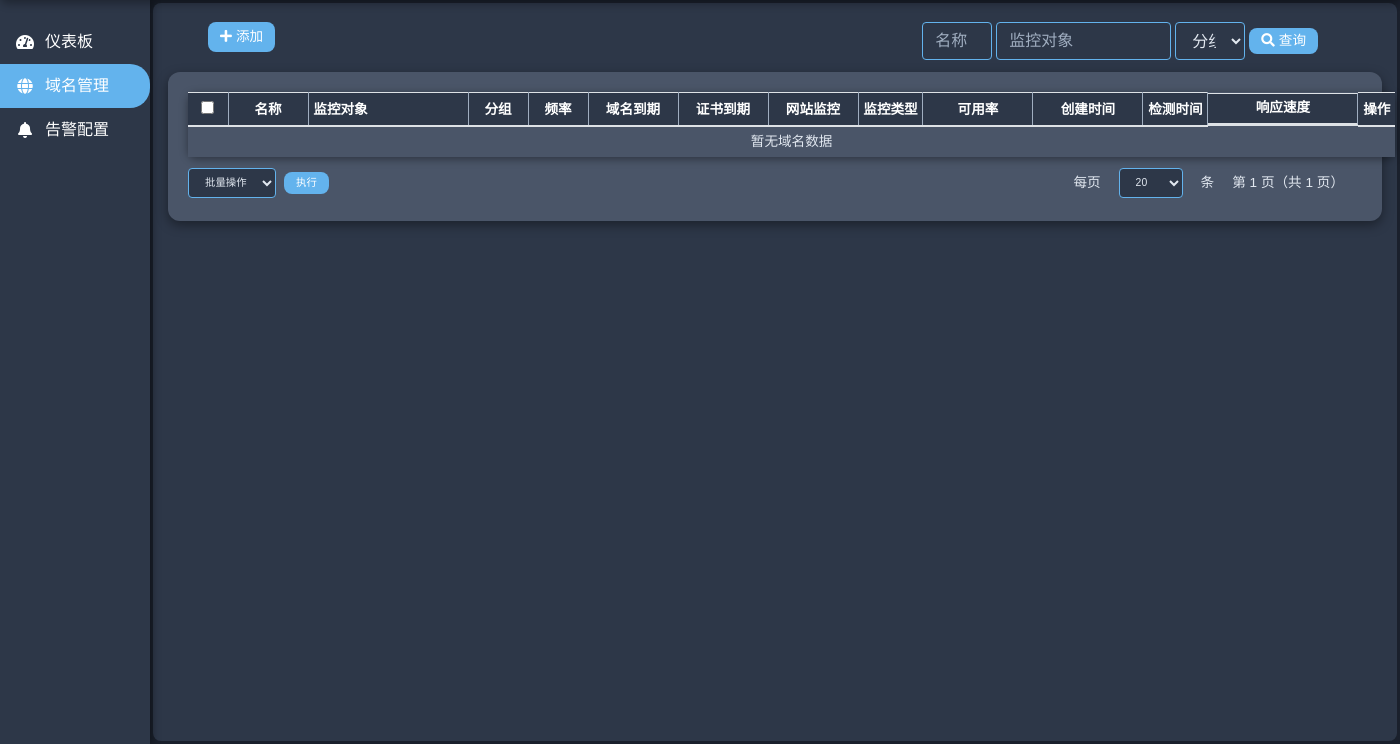
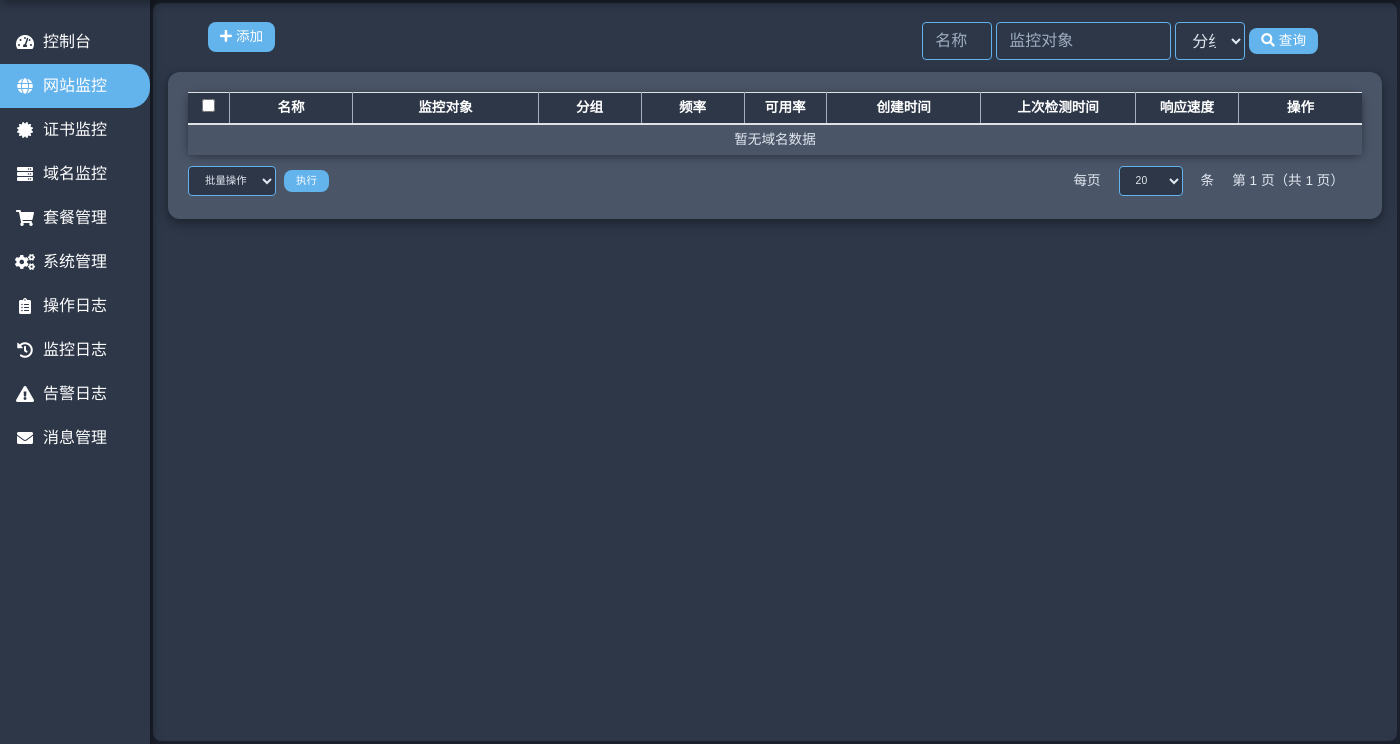
Before and after one commit to yumiao5642/domain-monitor, a Django app: page /domains/ in a window 1400 px wide. Shown: the part 56-800 px from the top of the page. Run offline with Django 3.2, Linux system fonts and the light colour scheme; the visitor is signed in with stand-in values (Sample User, id 1); data that the repository does not hold is empty; some libraries are stand-ins or nearby versions.

Commit message:
feat: 界面更新和功能优化

```diff
--- a/core/models.py
+++ b/core/models.py
@@ -27,23 +27,20 @@ class Domain(models.Model):
     domain_name = models.CharField(max_length=255, verbose_name='域名')
     task_name = models.CharField(max_length=100, verbose_name='任务名称')
     check_interval = models.IntegerField(verbose_name='检测频率（秒）')
-    check_domain = models.BooleanField(default=True, verbose_name='监控域名到期')
-    check_cert = models.BooleanField(default=True, verbose_name='监控证书到期')
-    check_https = models.BooleanField(default=True, verbose_name='监控网站状态')
-    is_active = models.BooleanField(default=True, verbose_name='是否启用')  # 新增：是否启用监控
+    is_active = models.BooleanField(default=True, verbose_name='是否启用')
     create_time = models.DateTimeField(default=timezone.now, verbose_name='创建时间')
     next_check = models.DateTimeField(verbose_name='下次检测时间')
-    expire_date = models.DateTimeField(null=True, blank=True, verbose_name='到期时间')
     group = models.CharField(max_length=100, blank=True, verbose_name='分组')
     labels = models.CharField(max_length=255, blank=True, verbose_name='标签')
     response_time_threshold = models.IntegerField(default=1000, verbose_name='响应时间阈值（毫秒）')
-    #check_unreachable = models.BooleanField(default=True, verbose_name='监控URL无法访问')
     alert_threshold = models.IntegerField(default=3, verbose_name='异常连续次数')
     notify_telegram = models.BooleanField(default=False, verbose_name='Telegram通知')
     notify_email = models.BooleanField(default=False, verbose_name='邮箱通知')
     notify_inbox = models.BooleanField(default=False, verbose_name='站内信通知')
     long_term_monitor = models.BooleanField(default=True, verbose_name='长期监控')
     end_time = models.DateField(null=True, blank=True, verbose_name='任务结束时间')
+    monitor_type = models.CharField(max_length=10, default='http', choices=[('http', 'HTTP'), ('https', 'HTTPS')], verbose_name='监控类型')
+    request_method = models.CharField(max_length=10, default='GET', choices=[('GET', 'GET'), ('POST', 'POST')], verbose_name='请求方式')
 
     class Meta:
         db_table = 'domain'
--- a/core/static/css/domain_monitor_custom.css
+++ b/core/static/css/domain_monitor_custom.css
@@ -257,78 +257,53 @@ main {
 }
 
 .table th:nth-child(1), .table td:nth-child(1) { /* 勾选框 */
-    width: 5%;
+    width: 40px;
     min-width: 40px;
 }
 
 .table th:nth-child(2), .table td:nth-child(2) { /* 名称 */
-    width: 8%; /* 调整为更平均的分配 */
-    min-width: 80px;
-    max-width: 120px;
-    overflow: hidden;
-    text-overflow: ellipsis;
+    width: 120px;
+    min-width: 120px;
 }
 
 .table th:nth-child(3), .table td:nth-child(3) { /* 监控对象 */
-    width: 12%; /* 调整为更平均的分配 */
-    min-width: 160px;
-    max-width: 180px;
-    overflow: hidden;
-    text-overflow: ellipsis;
-    text-align: left; /* 居左 */
+    width: 180px;
+    min-width: 180px;
 }
 
 .table th:nth-child(4), .table td:nth-child(4) { /* 分组 */
-    width: 8%;
-    min-width: 60px;
+    width: 100px;
+    min-width: 100px;
 }
 
 .table th:nth-child(5), .table td:nth-child(5) { /* 频率 */
-    width: 8%;
-    min-width: 60px;
+    width: 100px;
+    min-width: 100px;
 }
 
-.table th:nth-child(6), .table td:nth-child(6) { /* 域名到期 */
-    width: 10%;
-    min-width: 90px;
+.table th:nth-child(6), .table td:nth-child(6) { /* 可用率 */
+    width: 80px;
+    min-width: 80px;
 }
 
-.table th:nth-child(7), .table td:nth-child(7) { /* 证书到期 */
-    width: 10%;
-    min-width: 90px;
+.table th:nth-child(7), .table td:nth-child(7) { /* 创建时间 */
+    width: 150px;
+    min-width: 150px;
 }
 
-.table th:nth-child(8), .table td:nth-child(8) { /* 网站监控 */
-    width: 10%;
-    min-width: 90px;
+.table th:nth-child(8), .table td:nth-child(8) { /* 上次检测时间 */
+    width: 150px;
+    min-width: 150px;
 }
 
-.table th:nth-child(9), .table td:nth-child(9) { /* 可用率 */
-    width: 8%;
-    min-width: 60px;
+.table th:nth-child(9), .table td:nth-child(9) { /* 响应速度 */
+    width: 100px;
+    min-width: 100px;
 }
 
-.table th:nth-child(10), .table td:nth-child(10) { /* 创建时间 */
-    width: 12%;
-    min-width: 110px;
-}
-
-.table th:nth-child(11), .table td:nth-child(11) { /* 检测时间 */
-    width: 12%;
-    min-width: 110px;
-}
-
-.table th:nth-child(12), .table td:nth-child(12) { /* 响应速度 */
-    width: 8%;
-    min-width: 60px;
-}
-
-.table th:nth-child(13), .table td:nth-child(13) { /* 操作 */
-    width: 15%;
-    min-width: 150px;
-    display: flex;
-    justify-content: center; /* 水平居中 */
-    align-items: center; /* 垂直居中 */
+.table th:nth-child(10), .table td:nth-child(10) { /* 操作 */
+    width: 120px;
+    min-width: 120px;
 }
 
 /* 自适应表格 */
@@ -539,7 +514,7 @@ main {
         padding: 0.25rem 0.5rem;
     }
     #domain_name {
-        max-width: 175px !important;
+        max-width: 175px !重要;
     }
 }
 
--- a/core/templates/base.html
+++ b/core/templates/base.html
@@ -40,13 +40,54 @@
     <div class="sidebar">
         <ul class="nav flex-column">
             <li class="nav-item">
-                <a class="nav-link {% if request.path == '/dashboard/' %}active{% endif %}" href="{% url 'dashboard' %}"><i class="fas fa-tachometer-alt"></i> <span>仪表板</span></a>
+                <a class="nav-link {% if request.path == '/' %}active{% endif %}" href="{% url 'dashboard' %}">
+                    <i class="fas fa-tachometer-alt mr-2"></i>控制台
+                </a>
             </li>
             <li class="nav-item">
-                <a class="nav-link {% if request.path == '/domains/' %}active{% endif %}" href="{% url 'domain_list' %}"><i class="fas fa-globe"></i> <span>域名管理</span></a>
+                <a class="nav-link {% if 'domains' in request.path %}active{% endif %}" href="{% url 'domain_list' %}">
+                    <i class="fas fa-globe mr-2"></i>网站监控
+                </a>
             </li>
             <li class="nav-item">
-                <a class="nav-link {% if request.path == '/alert-config/' %}active{% endif %}" href="{% url 'alert_config' %}"><i class="fas fa-bell"></i> <span>告警配置</span></a>
+                <a class="nav-link" href="#">
+                    <i class="fas fa-certificate mr-2"></i>证书监控
+                </a>
+            </li>
+            <li class="nav-item">
+                <a class="nav-link" href="#">
+                    <i class="fas fa-server mr-2"></i>域名监控
+                </a>
+            </li>
+            <li class="nav-item">
+                <a class="nav-link" href="#">
+                    <i class="fas fa-shopping-cart mr-2"></i>套餐管理
+                </a>
+            </li>
+            <li class="nav-item">
+                <a class="nav-link" href="#">
+                    <i class="fas fa-cogs mr-2"></i>系统管理
+                </a>
+            </li>
+            <li class="nav-item">
+                <a class="nav-link" href="#">
+                    <i class="fas fa-clipboard-list mr-2"></i>操作日志
+                </a>
+            </li>
+            <li class="nav-item">
+                <a class="nav-link" href="#">
+                    <i class="fas fa-history mr-2"></i>监控日志
+                </a>
+            </li>
+            <li class="nav-item">
+                <a class="nav-link" href="#">
+                    <i class="fas fa-exclamation-triangle mr-2"></i>告警日志
+                </a>
+            </li>
+            <li class="nav-item">
+                <a class="nav-link" href="#">
+                    <i class="fas fa-envelope mr-2"></i>消息管理
+                </a>
             </li>
         </ul>
     </div>
--- a/core/templates/domain_list.html
+++ b/core/templates/domain_list.html
@@ -38,20 +38,16 @@
             <table class="table table-hover text-center">
                 <thead>
                     <tr>
-                        <th data-col="0"><input type="checkbox" id="select_all"><span class="resize-handle"></span></th>
-                        <th data-col="1">名称<span class="resize-handle"></span></th>
-                        <th data-col="2">监控对象<span class="resize-handle"></span></th>
-                        <th data-col="3">分组<span class="resize-handle"></span></th>
-                        <th data-col="4">频率<span class="resize-handle"></span></th>
-                        <th data-col="5">域名到期<span class="resize-handle"></span></th>
-                        <th data-col="6">证书到期<span class="resize-handle"></span></th>
-                        <th data-col="7">网站监控<span class="resize-handle"></span></th>
-                        <th data-col="8">监控类型<span class="resize-handle"></span></th>
-                        <th data-col="9">可用率<span class="resize-handle"></span></th>
-                        <th data-col="10">创建时间<span class="resize-handle"></span></th>
-                        <th data-col="11">检测时间<span class="resize-handle"></span></th>
-                        <th data-col="12">响应速度<span class="resize-handle"></span></th>
-                        <th data-col="13">操作<span class="resize-handle"></span></th>
+                        <th><input type="checkbox" id="select_all"><span class="resize-handle"></span></th>
+                        <th>名称<span class="resize-handle"></span></th>
+                        <th>监控对象<span class="resize-handle"></span></th>
+                        <th>分组<span class="resize-handle"></span></th>
+                        <th>频率<span class="resize-handle"></span></th>
+                        <th>可用率<span class="resize-handle"></span></th>
+                        <th>创建时间<span class="resize-handle"></span></th>
+                        <th>上次检测时间<span class="resize-handle"></span></th>
+                        <th>响应速度<span class="resize-handle"></span></th>
+                        <th>操作<span class="resize-handle"></span></th>
                     </tr>
                 </thead>
                 <tbody>
@@ -67,31 +63,6 @@
                         </td>
                         <td>{{ domain.group|default:'无' }}</td>
                         <td>{{ data.formatted_interval }}</td>
-                        <td>
-                            <span class="mr-1 {% if domain.check_domain %}text-success{% else %}text-secondary{% endif %}">
-                                {% if domain.check_domain %}开启中{% else %}已关闭{% endif %}
-                            </span>
-                            <a href="{% url 'toggle_monitor' domain.id 'domain' %}" class="btn btn-sm {% if domain.check_domain %}btn-secondary{% else %}btn-success{% endif %}">
-                                {% if domain.check_domain %}关{% else %}开{% endif %}
-                            </a>
-                        </td>
-                        <td>
-                            <span class="mr-1 {% if domain.check_cert %}text-success{% else %}text-secondary{% endif %}">
-                                {% if domain.check_cert %}开启中{% else %}已关闭{% endif %}
-                            </span>
-                            <a href="{% url 'toggle_monitor' domain.id 'cert' %}" class="btn btn-sm {% if domain.check_cert %}btn-secondary{% else %}btn-success{% endif %} {% if domain.monitor_type == 'http' %}disabled{% endif %}" {% if domain.monitor_type == 'http' %}onclick="return false;"{% endif %}>
-                                {% if domain.check_cert %}关{% else %}开{% endif %}
-                            </a>
-                        </td>
-                        <td>
-                            <span class="mr-1 {% if domain.check_https %}text-success{% else %}text-secondary{% endif %}">
-                                {% if domain.check_https %}开启中{% else %}已关闭{% endif %}
-                            </span>
-                            <a href="{% url 'toggle_monitor' domain.id 'https' %}" class="btn btn-sm {% if domain.check_https %}btn-secondary{% else %}btn-success{% endif %}">
-                                {% if domain.check_https %}关{% else %}开{% endif %}
-                            </a>
-                        </td>
-                        <td>{{ domain.monitor_type|upper }}</td>
                         <td>{{ data.availability }}%</td>
                         <td>{{ domain.create_time|date:"Y-m-d H:i:s" }}</td>
                         <td>{{ data.last_check_time|date:"Y-m-d H:i:s"|default:'无' }}</td>
--- a/domain_monitor/settings.py
+++ b/domain_monitor/settings.py
@@ -53,7 +53,7 @@ DATABASES = {
         'ENGINE': 'django.db.backends.mysql',
         'NAME': 'domain_monitor',
         'USER': 'dm_user',
-        'PASSWORD': '4r0rb0k1hkpy4f9inj5r',
+        'PASSWORD': '4rA0rb0k@1hkpy4r',
         'HOST': 'localhost',
         'PORT': '3306',
         'OPTIONS': {
```
Also changed, not shown: core/templates/domain_form.html (+12 -0 lines), core/migrations/0005_auto_20250425_1741.py (added).
